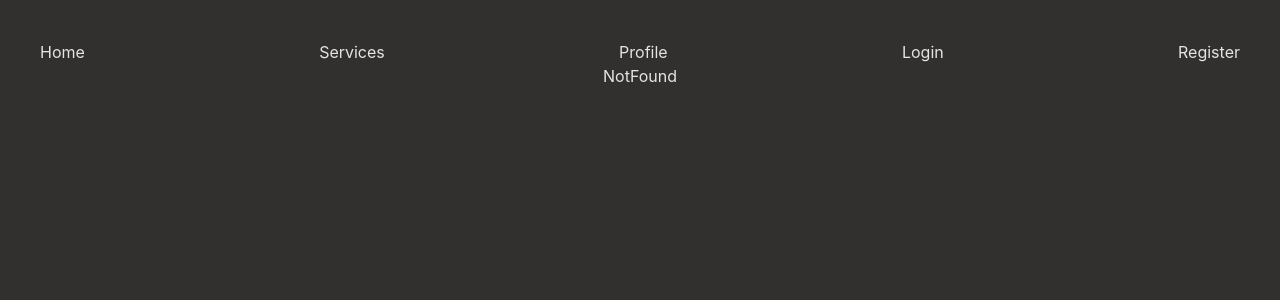
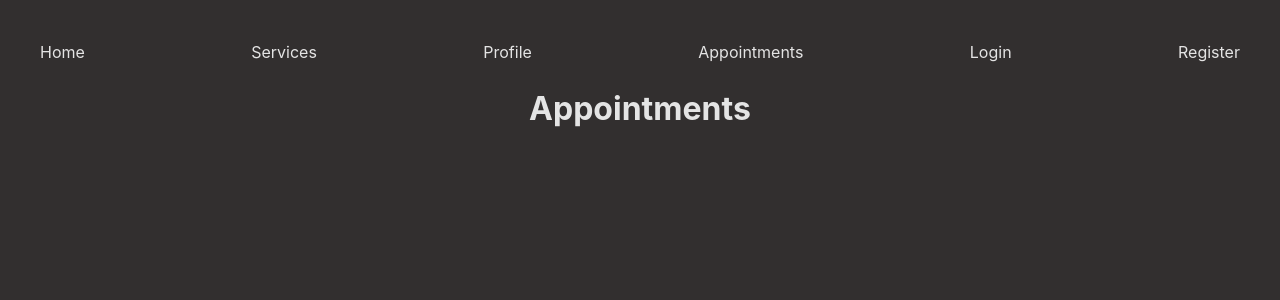
Before and after one commit to Davfernandezz/Credentials-React, a React (Vite) app: page /appointments in a window 1280 px wide. Shown: the top 300 px of the page. Built offline with nearby package versions, Linux system fonts and the light colour scheme.

Commit message:
feat: creation of the appointments view

```diff
--- a/src/components/Header/Header.jsx
+++ b/src/components/Header/Header.jsx
@@ -12,6 +12,7 @@ export const Header = () => {
                 <CSurfer path="/" content="Home"/>
                 <CSurfer path="/services" content="Services"/>
                 <CSurfer path="/profile" content="Profile"/>
+                <CSurfer path="/appointments" content="Appointments"/>
                 <div onClick={()=>navigate('/login')}>Login</div>
                 <CSurfer path="/register" content="Register"/>
             </div>
--- /dev/null
+++ b/src/views/Appointments/Appointments.jsx
@@ -0,0 +1,10 @@
+import React, { useState } from 'react'
+
+export const Appointments = () => {
+
+    return (
+        <>
+            <h1>Appointments</h1>
+        </>
+    )
+}
--- a/src/views/Body/Body.jsx
+++ b/src/views/Body/Body.jsx
@@ -6,6 +6,7 @@ import { NotFound } from '../NotFound/NotFound'
 import { Services } from '../Services/Services'
 import { Register } from '../Register/Register'
 import { Profile } from '../Profile/Profile'
+import { Appointments } from '../Appointments/Appointments'
 
 export const Body = () => {
     return (
@@ -17,6 +18,7 @@ export const Body = () => {
                 <Route path="/register" element={<Register />} />
                 <Route path="/services" element={<Services />} />
                 <Route path="/profile" element={<Profile />} />
+                <Route path="/appointments" element={<Appointments />} />
             </Routes>
         </>
     )
```
Also changed, not shown: src/views/Appointments/Appointments.css (added).
